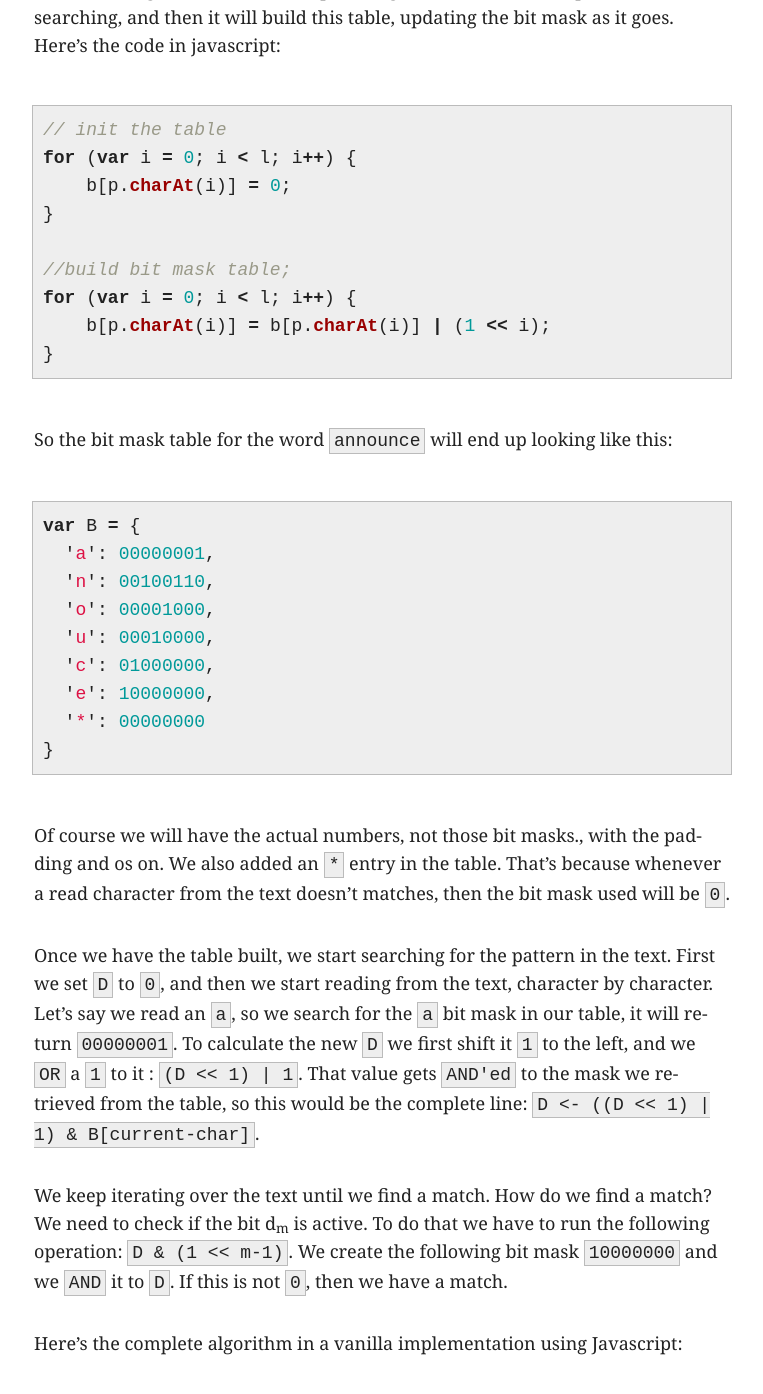
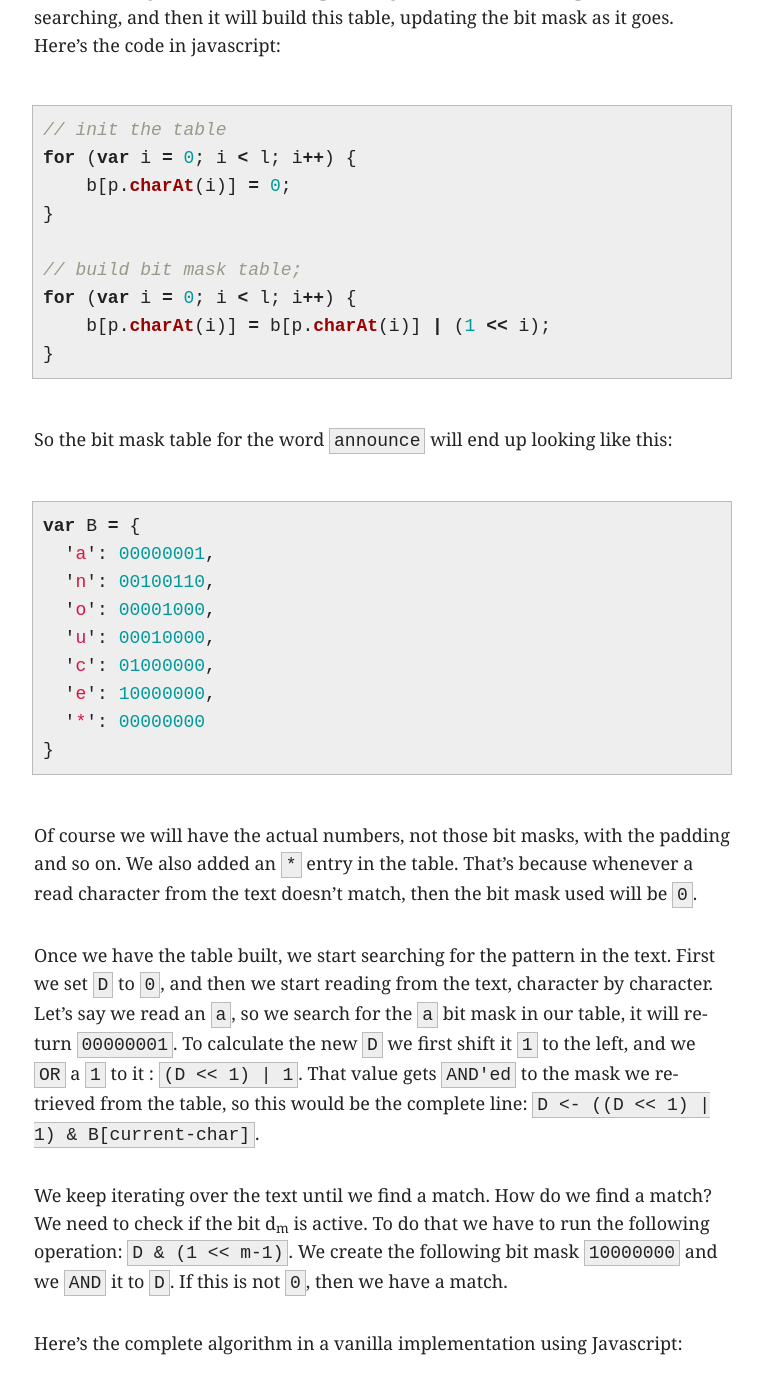
Before and after one commit to videlalvaro/videlalvaro.github.io, a Jekyll site: the page built from _posts/2014-01-05-shift-and-visualization.md, in a window 1280 px wide and 1400 px high, scrolled down 1262 px. Shown: the top 1394 px of the window, without its empty margins (258-1021 px from the left). Built offline with Jekyll 4.4.1, drawn with Linux system fonts in a browser that asks for light colours; comment, search, counter and statistics services are not loaded; some of the changed text lies outside the part shown.

Commit message:
wording - cosmetics

```diff
--- a/_posts/2014-01-05-shift-and-visualization.md
+++ b/_posts/2014-01-05-shift-and-visualization.md
@@ -23,7 +23,7 @@ for (var i = 0; i < l; i++) {
     b[p.charAt(i)] = 0;
 }
 
-//build bit mask table;
+// build bit mask table;
 for (var i = 0; i < l; i++) {
     b[p.charAt(i)] = b[p.charAt(i)] | (1 << i);
 }
@@ -43,7 +43,7 @@ var B = {
 }
 {% endhighlight %}
 
-Of course we will have the actual numbers, not those bit masks., with the padding and os on. We also added an `*` entry in the table. That's because whenever a read character from the text doesn't matches, then the bit mask used will be `0`.
+Of course we will have the actual numbers, not those bit masks, with the padding and so on. We also added an `*` entry in the table. That's because whenever a read character from the text doesn't match, then the bit mask used will be `0`.
 
 Once we have the table built, we start searching for the pattern in the text. First we set `D` to `0`, and then we start reading from the text, character by character. Let's say we read an `a`, so we search for the `a` bit mask in our table, it will return `00000001`. To calculate the new `D` we first shift it `1` to the left, and we `OR` a `1` to it : `(D << 1) | 1`. That value gets `AND'ed` to the mask we retrieved from the table, so this would be the complete line: `D <- ((D << 1) | 1) & B[current-char]`.
 
```
Also changed, not shown: other parts of _posts/2014-01-05-shift-and-visualization.md (+1 -1 lines).
